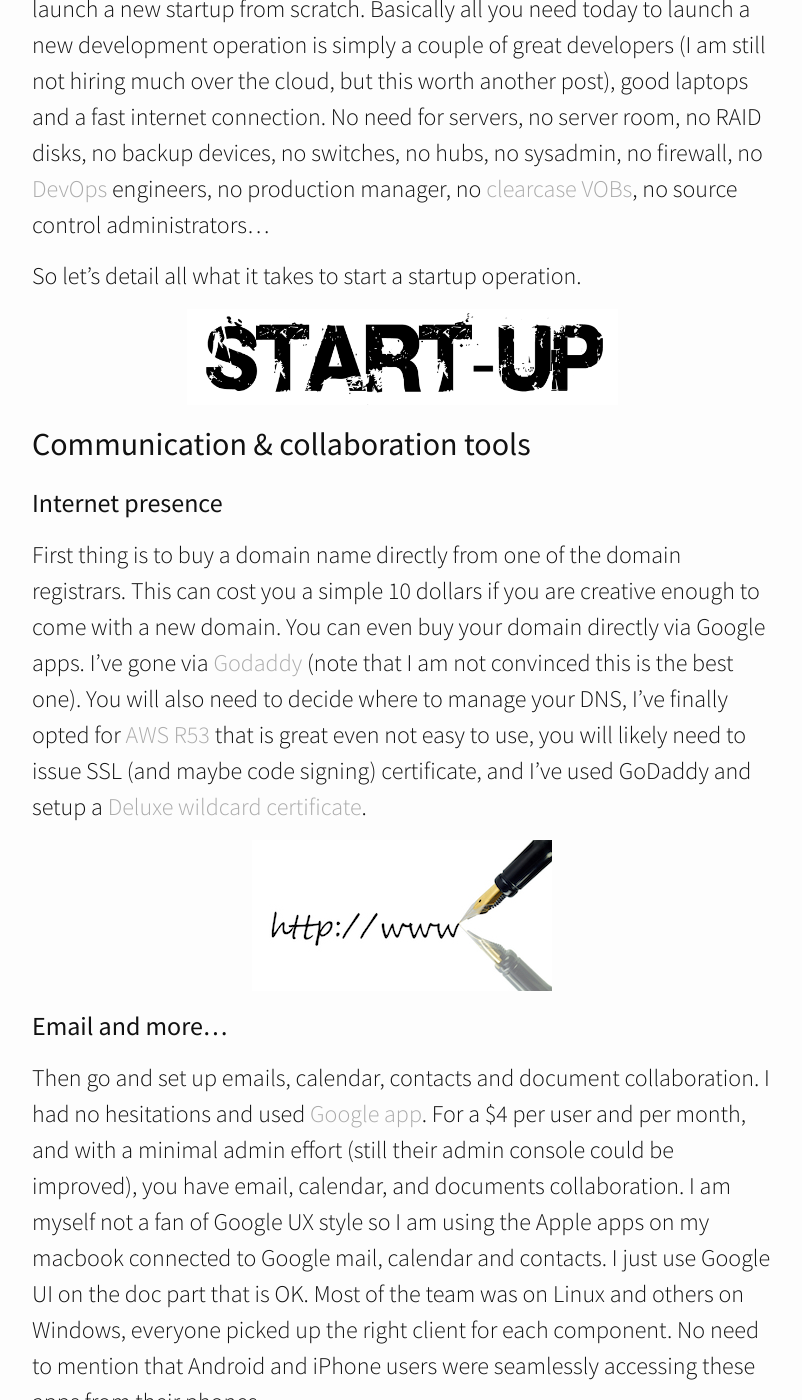
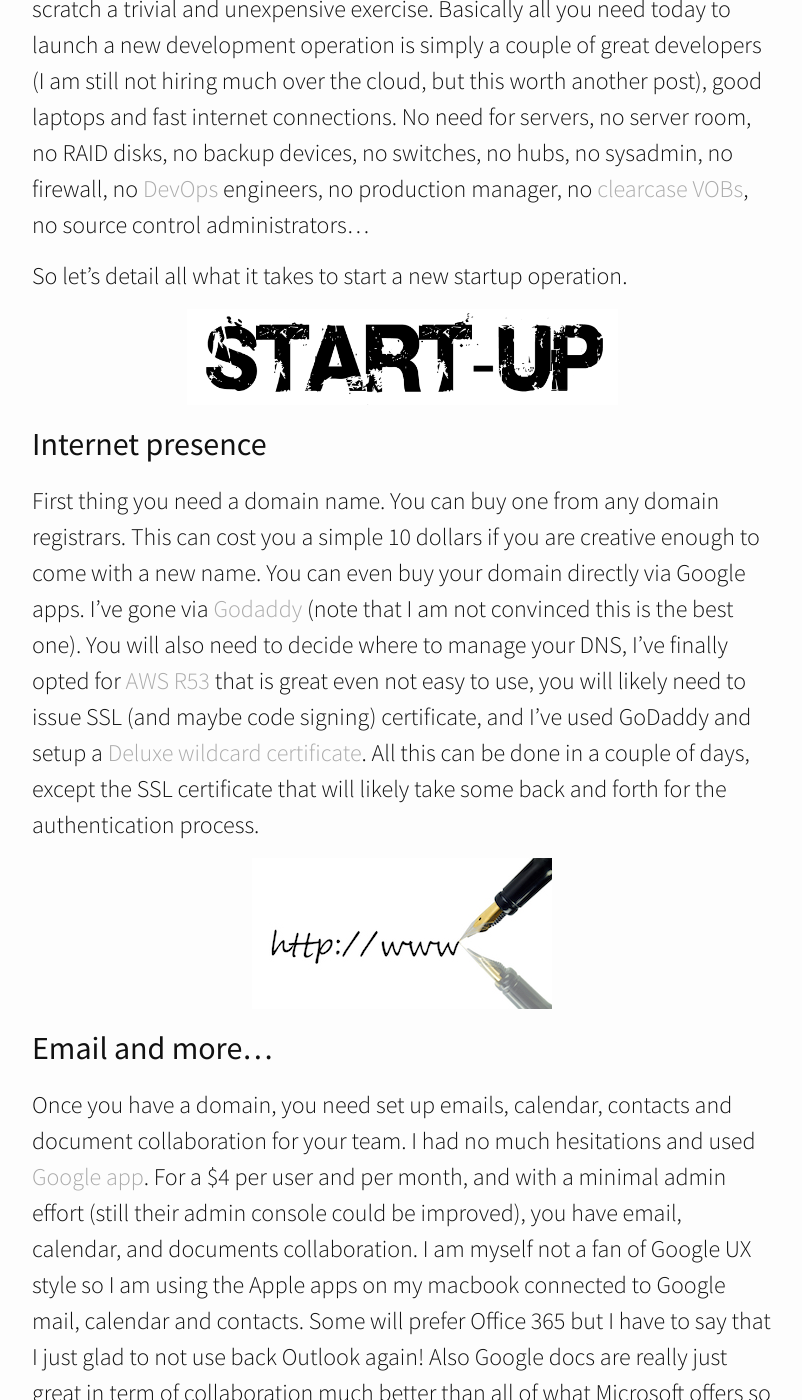
Before and after one commit to philjoseph/philjoseph.github.io, a Jekyll site: the page built from _posts/2016-04-11-startup-made-in-cloud.markdown, in a window 1280 px wide and 1400 px high, scrolled down 517 px. Shown: the whole window, without its empty margins (238-1040 px from the left). Built offline with Jekyll 4.4.1, drawn with Linux system fonts in a browser that asks for light colours; nearby versions of some CDN libraries; comment, search, counter and statistics services are not loaded; some of the changed text lies outside the part shown.

Commit message:
add conclusion, reduce blog

```diff
--- a/_posts/2016-04-11-startup-made-in-cloud.markdown
+++ b/_posts/2016-04-11-startup-made-in-cloud.markdown
@@ -5,62 +5,60 @@ date:   2016-04-10 18:21:31
 categories: business, cloud
 author: "Philippe Cohen"
 ---
-The first lesson I am taking from my recent startup experiences is about the Cloud: it obsoleted the servers and IT infrastructures setup to make trivial to launch a new startup from scratch.
-Basically all you need today to launch a new development operation is simply a couple of great developers (I am still not hiring much over the cloud, but this worth another post), good laptops and a fast internet connection. No need for servers, no server room, no RAID disks, no backup devices, no switches, no hubs, no sysadmin, no firewall, no [DevOps](https://en.wikipedia.org/wiki/DevOps){:target="_blank"} engineers, no production manager, no [clearcase VOBs](https://en.wikipedia.org/wiki/Rational_ClearCase){:target="_blank"}, no source control administrators...
+The first lesson I am taking from my recent startup experiences is that the Cloud and all the services it offers makes the launch a new startup from scratch a trivial and unexpensive exercise. Basically all you need today to launch a new development operation is simply a couple of great developers (I am still not hiring much over the cloud, but this worth another post), good laptops and fast internet connections. No need for servers, no server room, no RAID disks, no backup devices, no switches, no hubs, no sysadmin, no firewall, no [DevOps](https://en.wikipedia.org/wiki/DevOps){:target="_blank"} engineers, no production manager, no [clearcase VOBs](https://en.wikipedia.org/wiki/Rational_ClearCase){:target="_blank"}, no source control administrators...
 
-So let’s detail all what it takes to start a startup operation.
+So let’s detail all what it takes to start a new startup operation.
 
 <div style="text-align:center" markdown="1">
 ![](/assets/startup.png)
 <br>
 </div>
 
-Communication & collaboration tools
-------------------------------------
+## Internet presence
+First thing you need a domain name. You can buy one from any domain registrars. This can cost you a simple 10 dollars if you are creative enough to come with a new name. You can even buy your domain directly via Google apps. I’ve gone via [Godaddy](https://www.godaddy.com/){:target="_blank"} (note that I am not convinced this is the best one). You will also need to decide where to manage your DNS, I’ve finally opted for [AWS R53](https://aws.amazon.com/route53/){:target="_blank"} that is great even not easy to use, you will likely need to issue SSL (and maybe code signing) certificate, and I’ve used GoDaddy and setup a [Deluxe wildcard certificate](https://www.godaddy.com/help/which-ssl-do-i-need-5342){:target="_blank"}. All this can be done in a couple of days, except the SSL certificate that will likely take some back and forth for the authentication process.
 
-### Internet presence
-First thing is to buy a domain name directly from one of the domain registrars. This can cost you a simple 10 dollars if you are creative enough to come with a new domain. You can even buy your domain directly via Google apps. I’ve gone via [Godaddy](https://www.godaddy.com/){:target="_blank"} (note that I am not convinced this is the best one). You will also need to decide where to manage your DNS, I’ve finally opted for [AWS R53](https://aws.amazon.com/route53/){:target="_blank"} that is great even not easy to use, you will likely need to issue SSL (and maybe code signing) certificate, and I’ve used GoDaddy and setup a [Deluxe wildcard certificate](https://www.godaddy.com/help/which-ssl-do-i-need-5342){:target="_blank"}.
 <div style="text-align:center" markdown="1">
 ![](/assets/ChooseDomainName.jpg)
 <br>
 </div>
 
-### Email and more...
-Then go and set up emails, calendar, contacts and document collaboration. I had no hesitations and used [Google app](https://apps.google.com/){:target="_blank"}. For a $4 per user and per month, and with a minimal admin effort (still their admin console could be improved), you have email, calendar, and documents collaboration. I am myself not a fan of Google UX style so I am using the Apple apps on my macbook connected to Google mail, calendar and contacts.  I just use Google UI on the doc part that is OK. Most of the team was on Linux and others on Windows, everyone picked up the right client for each component. No need to mention that Android and iPhone users were seamlessly accessing these apps from their phones.
+## Email and more...
+Once you have a domain, you need set up emails, calendar, contacts and document collaboration for your team. I had no much hesitations and used [Google app](https://apps.google.com/){:target="_blank"}. For a $4 per user and per month, and with a minimal admin effort (still their admin console could be improved), you have email, calendar, and documents collaboration. I am myself not a fan of Google UX style so I am using the Apple apps on my macbook connected to Google mail, calendar and contacts. Some will prefer Office 365 but I have to say that I just glad to not use back Outlook again! Also Google docs are really just great in term of collaboration much better than all of what Microsoft offers so far.Most of the dev team was on Linux and some on Windows, everyone picked up the right email and calendar clients for environment. No need to mention that Android and iPhone were seamlessly accessing the apps with no special setups.
 <div style="text-align:center" markdown="1">
 ![](/assets/googleapps.png)
 <br>
 </div>
 
 
-### Blog and static sites made trivial
-When I decided to run a blog, I was going to a Wordpress hosting, selecting a template among the hundreds out there, and setting up my WordPress environement with the help of a consultant and also
-paied some $50 yearly for hosting. [Raphaël](https://il.linkedin.com/in/raphael-boukara-b3433a18){:target="_blank"} suggested me to use [jekyll](https://jekyllrb.com/){:target="_blank"} that together with the free [Github](https://github.com/){:target="_blank"} hosting make it a super convinient, completely autonomeaous and free solution.
+## Blog and static sites made trivial
+When I decided to launch the corporate web site and a blog, I was first sure to go with Wordpress and e of the hosting offers, selecting a template among the hundreds out there, and setting up my WordPress environement with the help of a consultant and also
+paied some $50 yearly for hosting. [Raphaël](https://il.linkedin.com/in/raphael-boukara-b3433a18){:target="_blank"} suggested me to use [jekyll](https://jekyllrb.com/){:target="_blank"} that together with the free [Github](https://github.com/){:target="_blank"} hosting make it very convenient, completely autonomeaous and free solution. I fall in love with Jekyll and never met his Mr Hyde counter part.
 <div style="text-align:center" markdown="1">
 ![](/assets/blog.jpg)
 <br>
 </div>
 
-### Agile project management
+## Agile project management
 Now we are all set, it was time to start working on some real development tasks. We selected [Trello](https://trello.com/){:target="_blank"} for our project management. Trello is basically a [Kanban board](http://leankit.com/learn/kanban/kanban-board/){:target="_blank"}, so simple that you would think it’s almost stupid. No mistake - Trello is a very powerful tool. Simplicity is indeed its first strength but, the built-in collaboration capacity, the power of each ticket with the attachments, the checklists, the labels, give you a great way to run your projects.
 
 > As a side remark for UX folks: I see the simplicity of Trello as inspiring. Users discover the power as they use the product more and search for more features. They are not overwhelmed with a bunch of features they are not yet ready to discover.
 
 We ran on the free version for more than one year, and then discovering the various [power ups](https://trello.com/power-ups){:target="_blank"} Trello is offering, I’ve switched our team to their [business class](https://en.wikipedia.org/wiki/Business_class){:target="_blank"}. This way we had each development ticket connected to the [github pull requests](https://help.github.com/articles/using-pull-requests/){:target="_blank"}, our documentation board well integrated with Google docs, our Support tickets linked to the Salesforce case and there are many more...
 
-Trello is a masterpiece in our agile operation because of its simplicity. Thanks to its collaboration features, it makes it very easy to share project progress and to collaborate with external people. We succeed to work with teammates on 3 different continents and with up to 11 hours difference in a great harmony
+Trello is a masterpiece in our agile operation because of its simplicity. Thanks to its collaboration features, it makes it very easy to share project dynamics with different stake holders and to collaborate with external people. We succeed to work with teammates on 3 different continents and with up to 11 hours difference, in a very cohesive way.
+
 Did I mention that their mobile app is just great and found myself answering questions from developers while walking to customer meetings.
 <div style="text-align:center" markdown="1">
 ![](/assets/DilbertAgileProgramming.jpg)
 <br>
 </div>
 
-### Instant messaging and much more
+## Instant messaging and much more
 I was using Skype for a while and used a bit Google hangouts. [Slack](https://slack.com/is){:target="_blank"} is going much beyond those tools.
 
 * Like Skype and Hangouts, Slack enables you to instant message (direct message - DM) with your teammates and make it convenient to have organize your contact  per organisation and teams. The facility to drag and drop media contents and have link preview make it a first class instant messaging. The recent beta of the voice and video communication makes it a leading communication tool.
 
-* Open channels are already a new concept.   it helps you creating **open channels** where everyone will decide if to subscribe or not to that channel. That is a significant change in the communication culture, where the sender do not have to decide who to include in his/her post but rather each one decide if the topic is of interest. It’s a [publisher-subscriber pattern](https://en.wikipedia.org/wiki/Publish%E2%80%93subscribe_pattern){:target="_blank"} versus point to point communication tools like emails and phone. So using slack reating channels, that are topics such as design, back-end, team events, … where each one can subscribe or unsubscribe (more open than a whatsapp group) you start realizing the power of the tool. Basically you do not have to decide to who you send a message, people interested in receiving it will just got it. Note you can also have private channels that are reserved to invited people.
+* Open channels is a nice concept, everyone can decide if to subscribe or not to an open channel. That is a significant change in the communication culture, where the sender do not have to decide who to include in his/her post but rather each one decide if the topic is of interest. It’s a [publisher-subscriber pattern](https://en.wikipedia.org/wiki/Publish%E2%80%93subscribe_pattern){:target="_blank"} versus point to point communication tools like emails and phone. So using slack reating channels, that are topics such as design, back-end, team events, … where each one can subscribe or unsubscribe (more open than a whatsapp group) you start realizing the power of the tool. Basically you do not have to decide to who you send a message, people interested in receiving it will just got it. Note you can also have private channels that are reserved to invited people.
 
 * This is not all. We integrated Trello alerts, and all systems sending alerts and notifications, such as our DevOp monitors, Logentries, NewRelic, Honeybadger... (more about DevOp in another post). Then within one tool, we had all our communications regrouped and it makes ourselves much more efficient than reading emails. Also the powerful search enabled us to find and share all contents so quickly. I see more and more people managing their meetings and communication around Slack and believe it is one of the most interesting change in communications since the failing attempt of Google with Threads.
 
@@ -68,3 +66,8 @@ I was using Skype for a while and used a bit Google hangouts. [Slack](https://sl
 ![](/assets/slack.png)
 <br>
 </div>
+
+Bottom line, we have now all tools we need to run a startup, at almost no cost.
+> Note: I did not write about the sales operation, since we used Salesforce.com that is not low cost.. I will be glad to hear about good new CRM on the cloud.
+
+In another post, I will talk about the Cloud from the development and the DevOp perspective.
```
Also changed, not shown: assets/blog.jpg.
